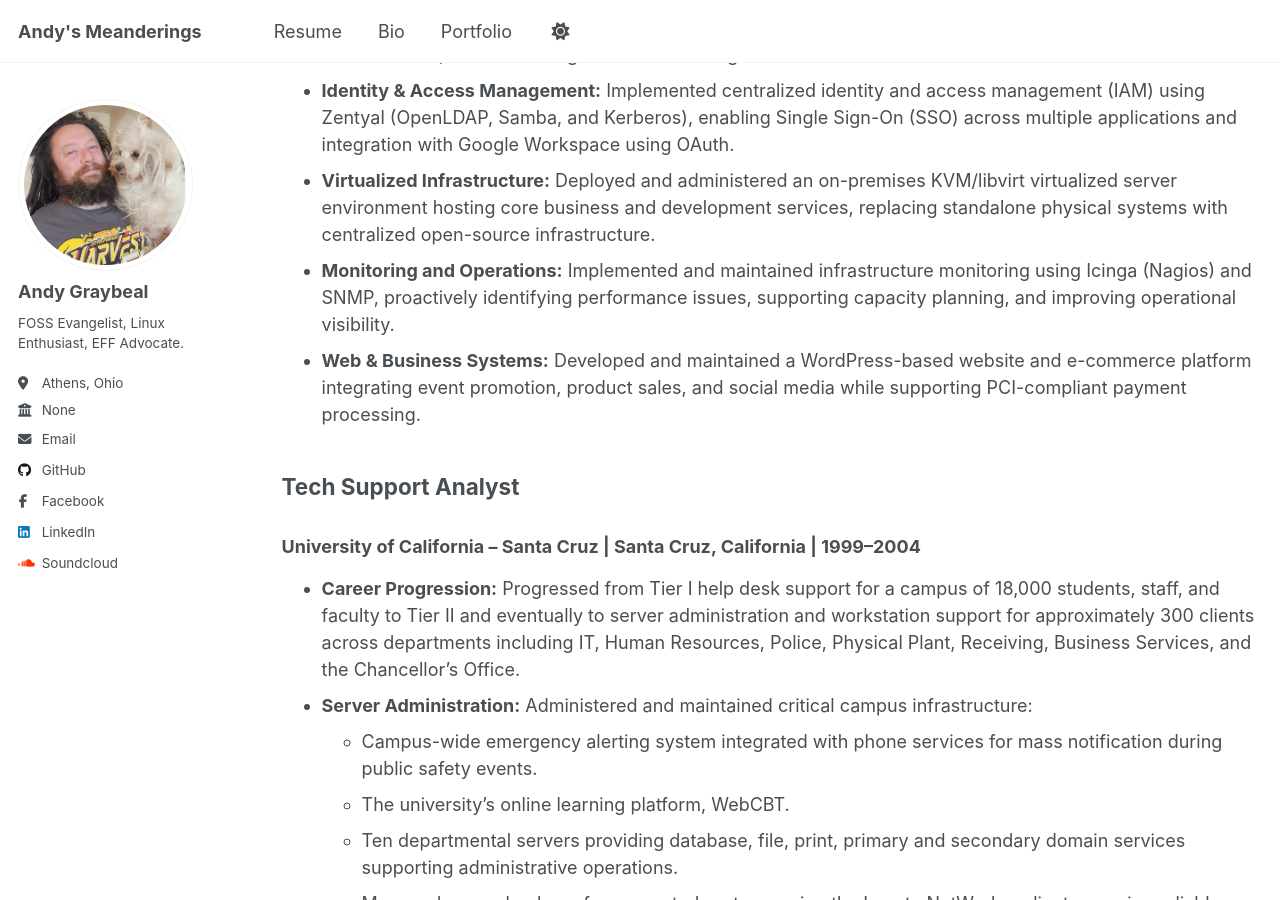
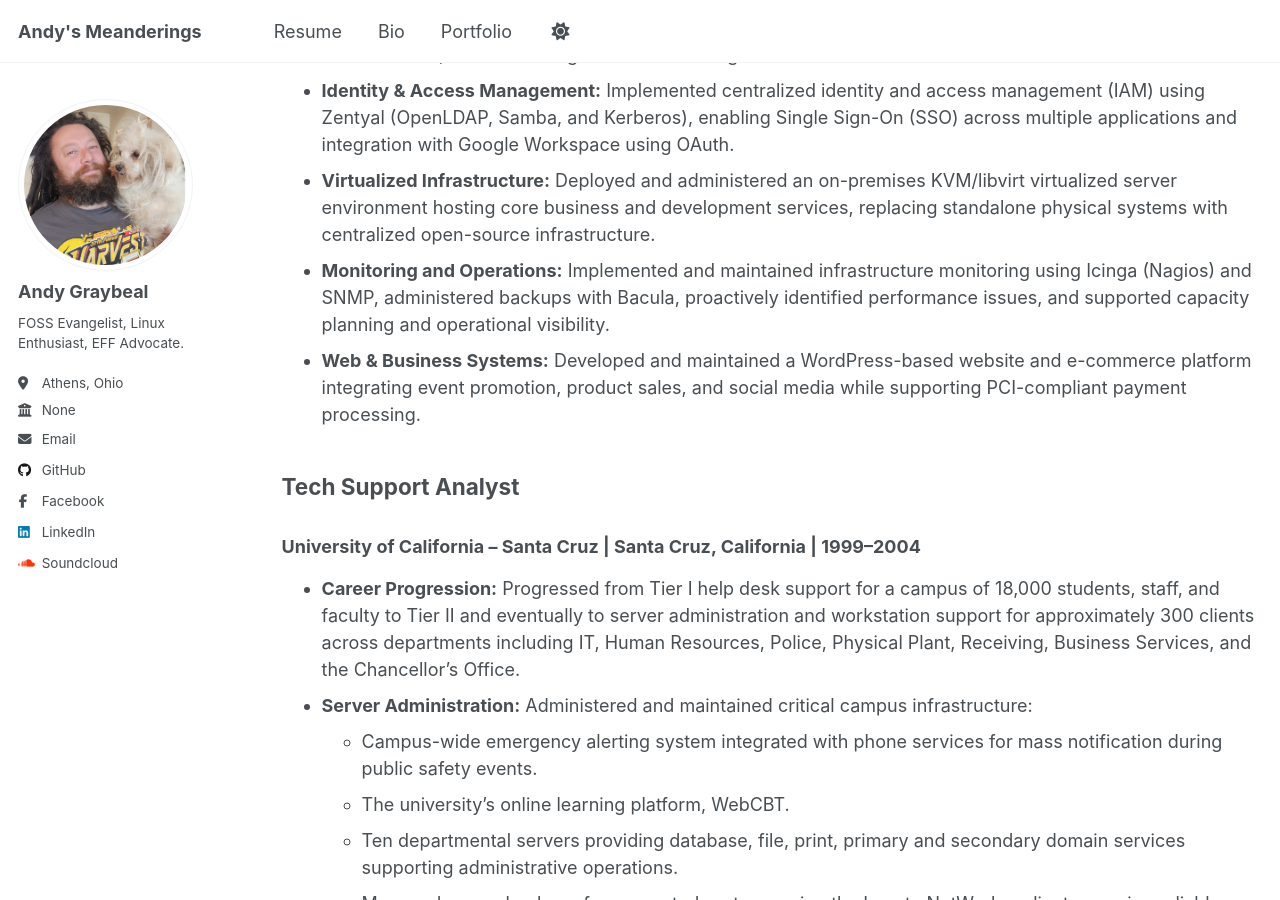
Before and after one commit to andy-graybeal/andy-graybeal.github.io, a Jekyll site: the page built from _pages/resume.md, in a window 1280 px wide and 900 px high, scrolled down 699 px. Built offline with Jekyll 4.4.1, drawn with Linux system fonts in a browser that asks for light colours; a script that is not in the unit is left out.

Commit message:
Update monitoring operations in resume
Enhanced monitoring operations by adding backup administration with Bacula.

```diff
--- a/_pages/resume.md
+++ b/_pages/resume.md
@@ -25,7 +25,7 @@ I have 20+ years of experience supporting information technology infrastructure
   * **Linux Migration:** Led an organization-wide migration from Windows to Linux, implementing LTSP to centrally manage approximately 20 workstations supporting 90 users, improving system stability, reducing vulnerabilities, and eliminating software licensing costs.
   * **Identity & Access Management:** Implemented centralized identity and access management (IAM) using Zentyal (OpenLDAP, Samba, and Kerberos), enabling Single Sign-On (SSO) across multiple applications and integration with Google Workspace using OAuth.
   * **Virtualized Infrastructure:** Deployed and administered an on-premises KVM/libvirt virtualized server environment hosting core business and development services, replacing standalone physical systems with centralized open-source infrastructure.
-  * **Monitoring and Operations:** Implemented and maintained infrastructure monitoring using Icinga (Nagios) and SNMP, proactively identifying performance issues, supporting capacity planning, and improving operational visibility.
+  * **Monitoring and Operations:** Implemented and maintained infrastructure monitoring using Icinga (Nagios) and SNMP, administered backups with Bacula, proactively identified performance issues, and supported capacity planning and operational visibility.
   * **Web & Business Systems:** Developed and maintained a WordPress-based website and e-commerce platform integrating event promotion, product sales, and social media while supporting PCI-compliant payment processing.
 
 ## Tech Support Analyst
```
